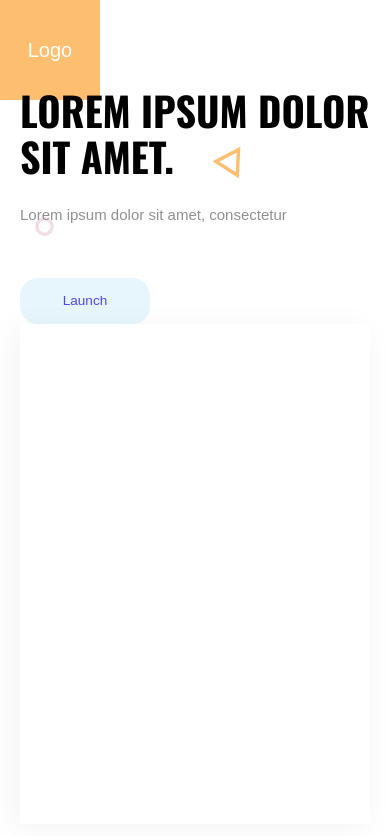
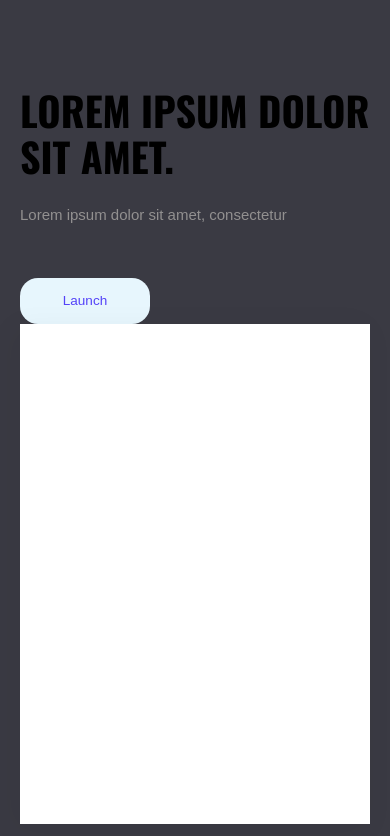
Before and after one commit to juliacodes/Decore, a React (Create React App) app: page / in a window 390 px wide. Shown: the top 836 px of the page. Built offline with nearby package versions, Linux system fonts and the light colour scheme; a web font is replaced by a local one.

Commit message:
Mobile Footer Background - fix

```diff
--- a/src/Components/RightBar/styles.js
+++ b/src/Components/RightBar/styles.js
@@ -43,17 +43,24 @@ export const SlideFull = keyframes`
 `;
 
 export const Block = styled.div`
-    width: 10%;
+    width: 100%;
     height: 100vh;
     background-color: ${COLORS.deepBlue};
     position: fixed;
     right: 0;
+    display: ${props =>
+        props.positionAnim === 'full'
+            ? css`
+                  block;
+              `
+            : css`
+                none;
+            `};
     top: 0;
-    display: none;
     animation: ${props =>
         props.positionAnim === 'side'
             ? css`
-                  ${SlideOut} .8s forwards ease-out
+                  none;
               `
             : props.positionAnim === 'full'
             ? css`
@@ -66,6 +73,19 @@ export const Block = styled.div`
     @media (${QUERIES.medium}) {
         width: 100%;
         display: block;
+
+        animation: ${props =>
+            props.positionAnim === 'side'
+                ? css`
+                      ${SlideOut} .8s forwards ease-out
+                  `
+                : props.positionAnim === 'full'
+                ? css`
+                      ${SlideFull} 1.2s forwards ease-out
+                  `
+                : css`
+                      ${SlideIn} .8s forwards ease-out
+                  `};
     }
 `;
 
@@ -76,7 +96,6 @@ export const ScrollCont = styled.div`
     bottom: 250px;
     height: 30px;
     color: white;
-    display: none;
     transition: opacity 0.5s 0.3s;
 
     p {
```
